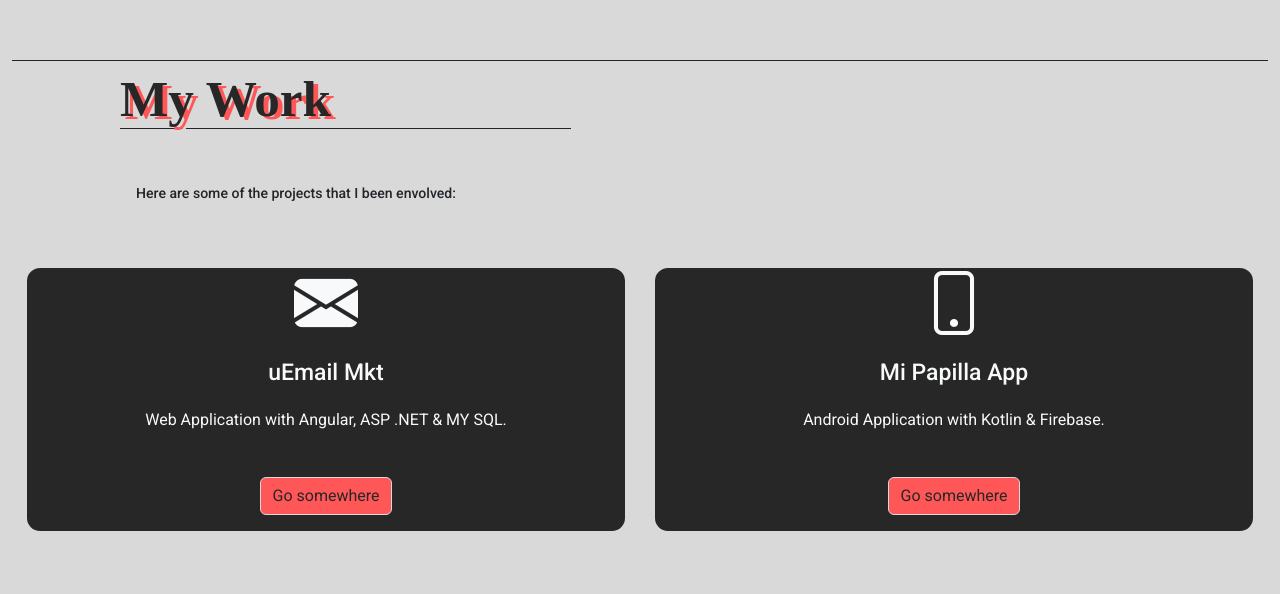
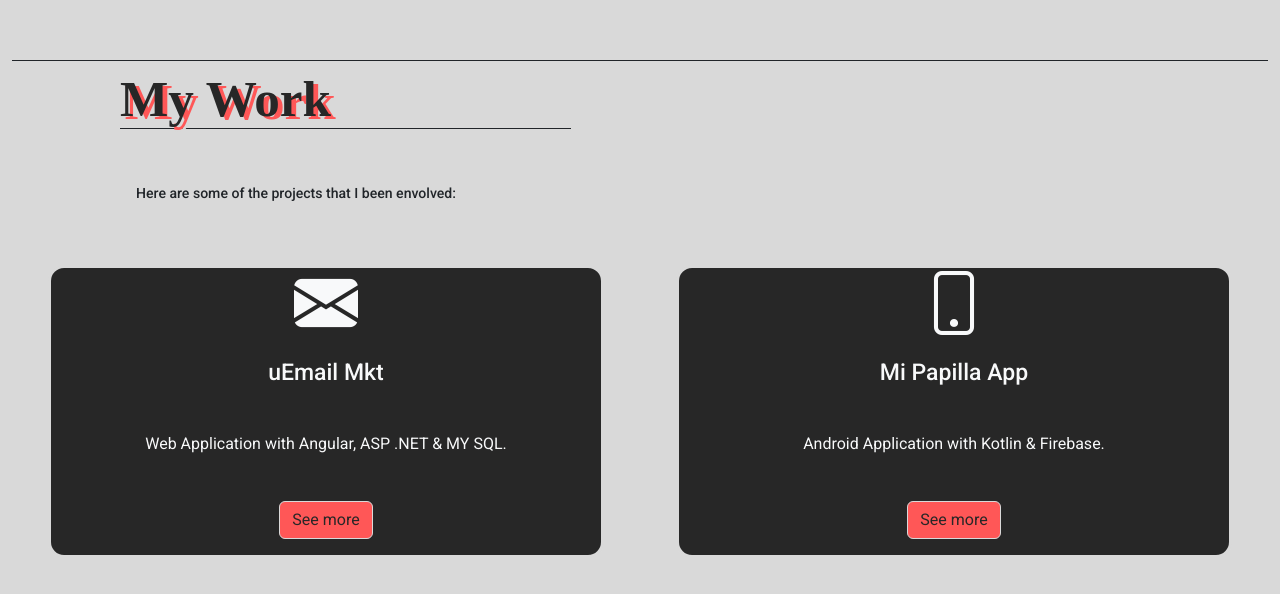
Before and after one commit to rojoescala/portafolio, an Angular app: page / in a window 1280 px wide. Shown: the part 1618-2212 px from the top of the page. Built offline with nearby package versions, Linux system fonts and the light colour scheme.

Commit message:
Se modificó un poco el componente de Work. (Solo detalles)

```diff
--- a/src/app/social-sidebar/social-sidebar.component.css
+++ b/src/app/social-sidebar/social-sidebar.component.css
@@ -1,5 +1,5 @@
 .side-icon {
   color: #ff5757;
-  font-size: 2vw;
+  font-size: 1.7vw;
   display: inline;
 }
--- a/src/app/work/work.component.css
+++ b/src/app/work/work.component.css
@@ -12,6 +12,7 @@
 .subcontainer {
   border: 0.2rem solid #d9d9d9;
   border-radius: 1rem;
+  margin: auto;
 }
 
 .titulo {
--- a/src/app/work/work.component.html
+++ b/src/app/work/work.component.html
@@ -12,36 +12,38 @@
 
 
     <div class="container-fluid mt-5">
+
         <div class="row">
             <h2 class="titulo mb-3">
                 Here are some of the projects that I been envolved:
             </h2>
         </div>
+
         <div class="row">
-            <div class="col mt-5 border-right">
-                <div class="card bg-dark text-light text-center subcontainer">
+            <div class="col mt-5">
+                <div class="card bg-dark text-light text-center subcontainer mx-4">
                     <i class="bi bi-envelope-fill side-icon icon-email"></i>
                     <div class="card-body">
                         <h5 class="card-title card-titulo">uEmail Mkt</h5>
-                        <p class="card-text mt-4">
+                        <p class="card-text mt-5">
                             Web Application with Angular, ASP .NET & MY SQL.
                         </p>
                         <div class="mt-5">
-                            <button class="btn btn-secondary">Go somewhere</button>
+                            <button class="btn btn-secondary">See more</button>
                         </div>
                     </div>
                 </div>
             </div>
             <div class="col mt-5">
-                <div class="card bg-dark text-light text-center subcontainer">
+                <div class="card bg-dark text-light text-center subcontainer mx-4">
                     <i class="bi bi-phone side-icon icon-email"></i>
                     <div class="card-body">
                         <h5 class="card-title card-titulo">Mi Papilla App</h5>
-                        <p class="card-text mt-4">
+                        <p class="card-text mt-5">
                             Android Application with Kotlin & Firebase.
                         </p>
                         <div class="mt-5">
-                            <button class="btn btn-secondary">Go somewhere</button>
+                            <button class="btn btn-secondary">See more</button>
                         </div>
                     </div>
                 </div>
```
